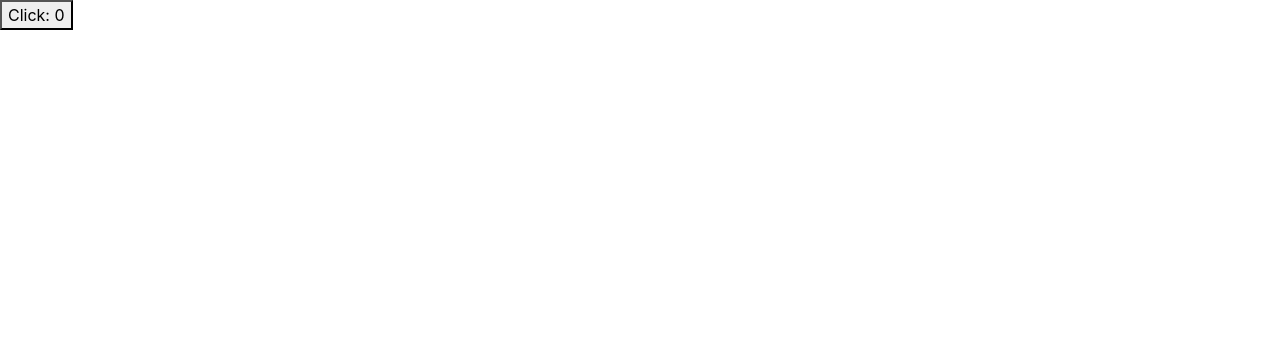
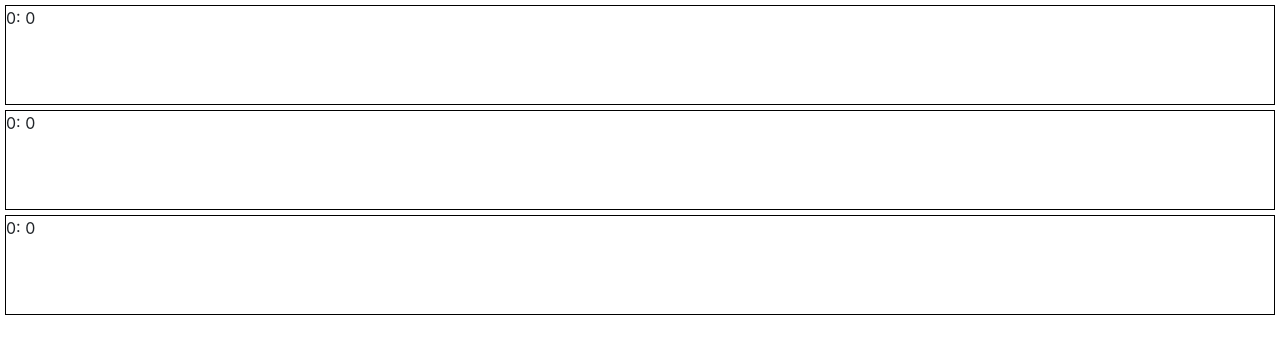
Before and after one commit to Khaanh/React-Theory, a React (Create React App) app: page / in a window 1280 px wide. Shown: the top 354 px of the page. Built offline with nearby package versions, Linux system fonts and the light colour scheme.

Commit message:
render-prop

```diff
--- a/src/App.js
+++ b/src/App.js
@@ -1,30 +1,30 @@
 import React, { useState, useRef, useEffect } from "react";
-import useOne from "./component/useOne";
-import useCounter from "./component/useCounter";
+import Mouse from "./component/Mouse";
+import Card from "./component/Card";
 import "./App.css";
 
+function App() {
+  return (
+    <>
+      <Card />
+      <Card />
+      <Card />
+    </>
+  );
+}
+
 // function App() {
-//   const [counter, count] = useState(0);
-
-//   useOne(() => {
-//     console.log("Один раз");
-//   }, []);
-
 //   return (
-//     <button
-//       onClick={() => {
-//         count(counter + 1);
+//     <Mouse
+//       render={(data) => {
+//         return (
+//           <p>
+//             {data.x} {data.y}
+//           </p>
+//         );
 //       }}
-//     >
-//       Click: {counter}
-//     </button>
+//     />
 //   );
 // }
 
-function App() {
-  const { counter, count } = useCounter(0);
-
-  useOne(() => {});
-  return <button onClick={() => count(counter + 1)}>Click: {counter}</button>;
-}
 export default App;
--- /dev/null
+++ b/src/component/Card.js
@@ -0,0 +1,22 @@
+import React from "react";
+import Mouse from "./Mouse";
+
+const cardStyle = {
+  height: "100px",
+  border: "1px solid black",
+  margin: "5px",
+};
+
+const Card = (props) => {
+  return (
+    <Mouse
+      render={({ x, y }) => (
+        <div style={cardStyle}>
+          {x}: {y}
+        </div>
+      )}
+    />
+  );
+};
+
+export default Card;
--- /dev/null
+++ b/src/component/Mouse.js
@@ -0,0 +1,25 @@
+import React, { useCallback, useState, useRef } from "react";
+
+const Mouse = (props) => {
+  const [x, setX] = useState(0);
+  const [y, setY] = useState(0);
+  const ref = useRef();
+
+  const mouseMoveHandler = useCallback(
+    (e) => {
+      const rect = ref.current.getBoundingClientRect();
+
+      setX(e.clientX - rect.left);
+      setY(e.clientY - rect.top);
+    },
+    [setX, setY, ref]
+  );
+
+  return (
+    <div ref={ref} onMouseMove={mouseMoveHandler}>
+      {props.render({ x, y })}
+    </div>
+  );
+};
+
+export default Mouse;
```
